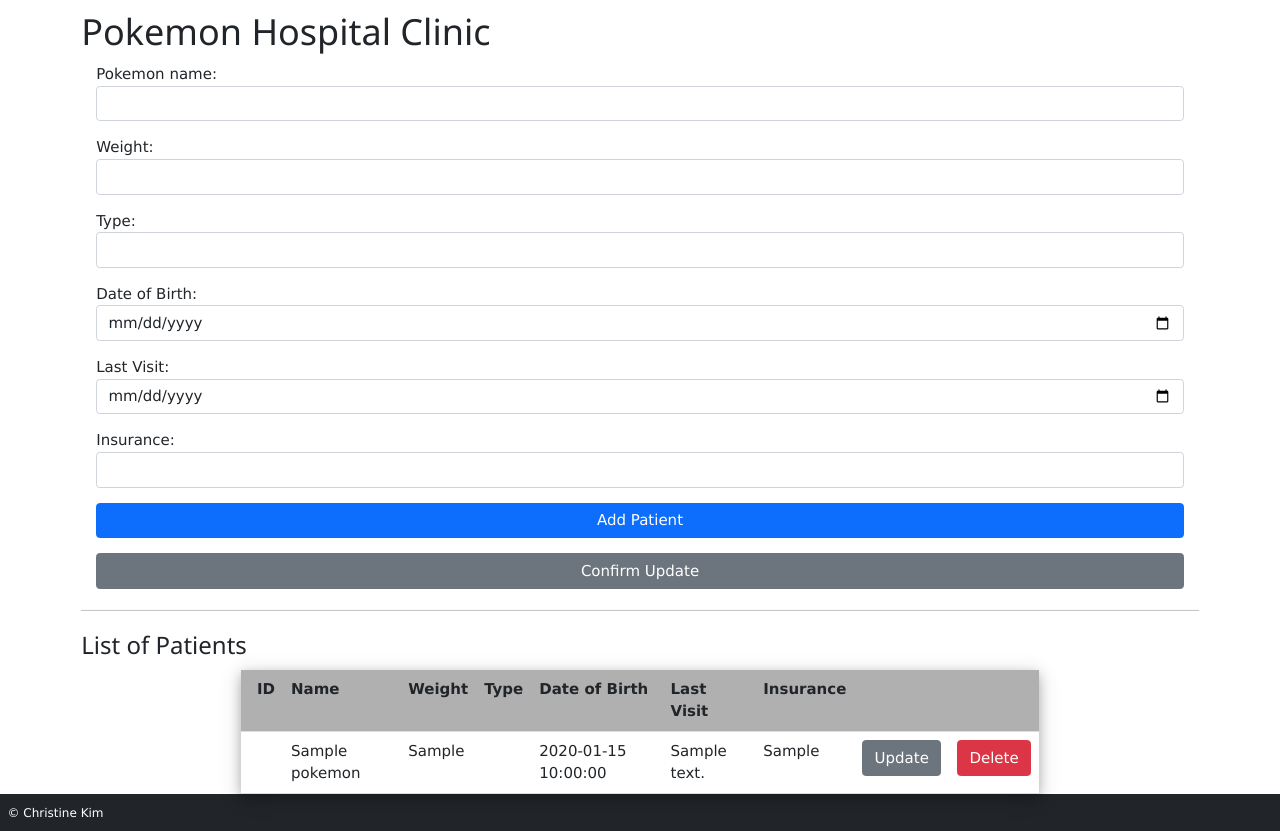
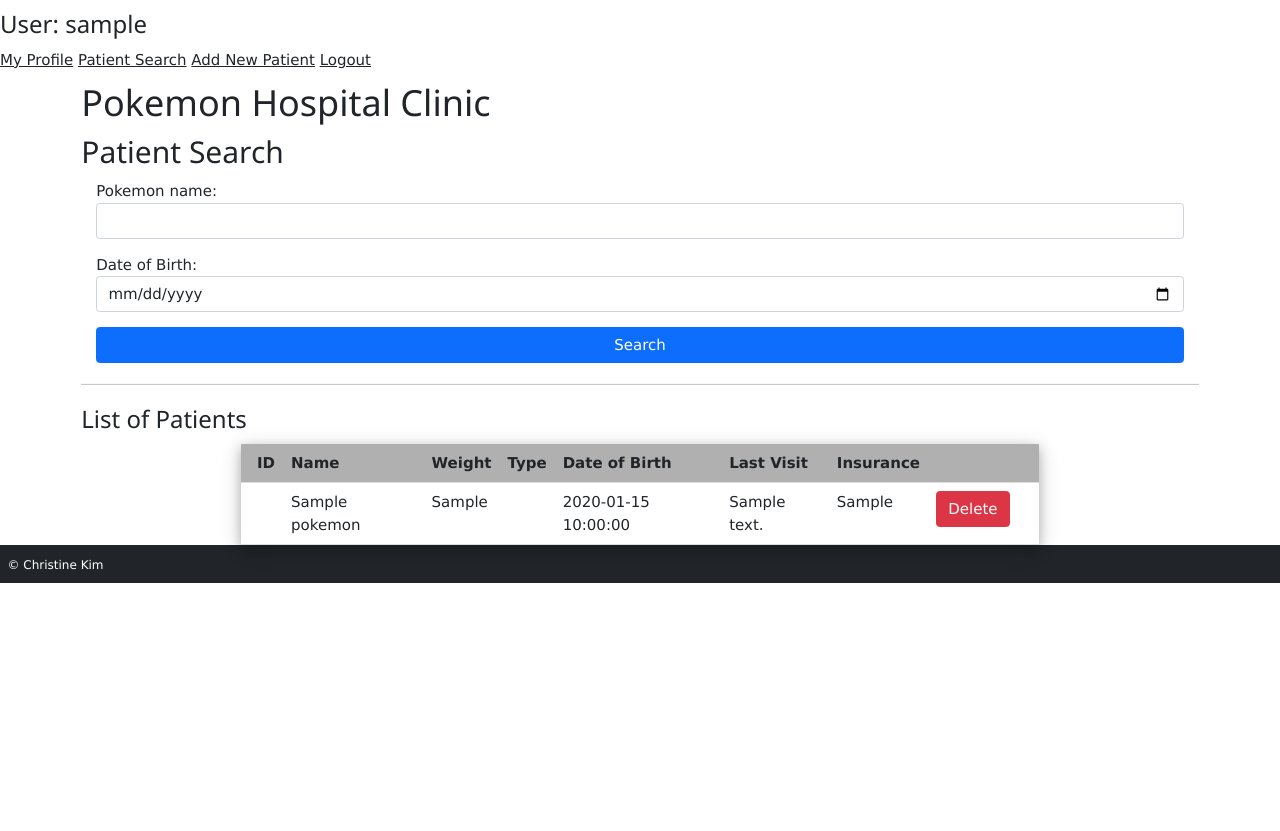
Before and after one commit to cfkim/pokemon-hospital, a PHP site: page /patient-search.php in a window 1280 px wide. After the commit the page ends 583 px from the top, so only its background shows below. Run offline with PHP 8.4, Linux system fonts and the light colour scheme; the visitor is signed in with stand-in values (Sample User, id 1); tables that the repository leaves empty or names only in its code hold one stand-in row (values such as "Sample post"); data that the repository does not hold is empty.

Commit message:
started on search pokemon

```diff
--- a/login.php
+++ b/login.php
@@ -49,9 +49,9 @@ https://code.tutsplus.com/create-a-php-login-form--cms-33261t
                     //checking if password matches
                     if (password_verify($password, $result['password'])) {
                         $_SESSION['loggedin'] = TRUE;
-                        echo $_SESSION['loggedin'];
                         $_SESSION['user'] = $result;
-                        echo '<p class="success">Congratulations, you are logged in!</p>';
+                        //$_SESSION['role'] = $result['role']
+                        //echo '<p class="success">Congratulations, you are logged in!</p>';
                         header("Location: pokemonform.php");
                     } else {
                         echo '<p class="error">Username and/or password is incorrect</p>';
--- a/patient-search.php
+++ b/patient-search.php
@@ -1,11 +1,25 @@
+<!--https://stackoverflow.com/questions/3512507/proper-way-to-logout-from-a-session-in-php-->
+
 <?php
 require("connect-db.php");
 require("pokemon-db.php");
 
+session_start();
+
+//error_reporting(0);
+
+#if not logged in, redirect to login page
+if (!isset($_SESSION['loggedin'])) {
+	header('Location: login.php');
+	exit;
+}
+
 $list_of_pokemon = getAllPokemon();
+
 
 if ($_SERVER['REQUEST_METHOD'] == 'POST')
 {
+
    if (!empty($_POST['deleteBtn']))
    {
     deletePokemonByID($_POST['pokemonID_to_delete']);
@@ -25,32 +39,11 @@ if ($_SERVER['REQUEST_METHOD'] == 'POST')
     updatePokemonByID($_POST['pokemon_ID'], $_POST['name'], $_POST['weight'], $_POST['type'], $_POST['insurance']);
     $list_of_pokemon = getAllPokemon();
    }
+   else if (!empty($_POST['searchBtn']))
+   {
+    $list_of_pokemon = searchPokemon($_POST['pokemon_name'], $_POST['date_of_birth']);
+   }
 }
-
-/*if ($_SERVER['REQUEST_METHOD'] == 'POST')
-{
-
-   if (!empty($_POST['deleteBtn']))
-   {
-    deleteNurseByID($_POST['nurseID_to_delete']);
-    $list_of_nurses = getAllNurses();
-   }
-   else if (!empty($_POST['addBtn']))
-   {
-      addNurse($_POST['pokemon_name'], $_POST['weight'], $_POST['type'], $_POST['date_of_birth'], $_POST['last_visit'], $_POST['insurance']);
-      $list_of_pokemon = getAllPokemon();
-   }
-   else if (!empty($_POST['updateBtn']))
-   {
-      echo $_POST['pokemon_ID_to_update'];
-   }
-   else if (!empty($_POST['confirmUpdateBtn']))
-   {
-    echo $_POST['pokemon_ID'];
-    updatePokemonByID($_POST['pokemon_ID'], $_POST['pokemon_name'], $_POST['weight'], $_POST['type'], $_POST['date_of_birth'], $_POST['last_visit'], $_POST['insurance']);
-    $list_of_pokemon = getAllPokemon();
-   }
-}*/
 
 ?>
 
@@ -68,42 +61,33 @@ if ($_SERVER['REQUEST_METHOD'] == 'POST')
 </head>
 
 <body>
+
+
+<h3>User: <?php echo $_SESSION['user']['username'] ?></h3>
+
+<a href="myprofile.php">My Profile</a>
+  <a href="patient-search.php">Patient Search</a>
+  <a href="add-patient.php">Add New Patient</a>
+  <a href="logout.php">Logout</a>
+
 <div class="container">
   <h1>Pokemon Hospital Clinic</h1>
+  <h2>Patient Search</h2>
 
-  <form name="mainForm" action="pokemonform.php" method="post">
-      <input type="hidden" name="pokemon_ID" value="<?php echo $_POST['pokemon_ID_to_update'];?>">
+  <!-- <a href="patient-search.php">Click to open the next page</a> -->
+
+  <form name="mainForm" action="patient-search.php" method="post">
       <div class="row mb-3 mx-3">
         Pokemon name:
-        <input type="text" class="form-control" name="pokemon_name" required value="<?php echo $_POST['pokemon_name_to_update'];?>"/>
-      </div>
-      <div class="row mb-3 mx-3">
-        Weight:
-        <input type="number" class="form-control" name="weight" required value="<?php echo $_POST['weight_to_update'];?>"/>
-      </div>
-      <div class="row mb-3 mx-3">
-        Type:
-        <input type="text" class="form-control" name="type" required value="<?php echo $_POST['type_to_update'];?>"/>
+        <input type="text" class="form-control" name="pokemon_name" value="<?php echo $_POST['pokemon_name_to_update'];?>"/>
       </div>
       <div class="row mb-3 mx-3">
         Date of Birth:
-        <input type="date" class="form-control" name="date_of_birth" required value="<?php echo $_POST['date_of_birth_to_update'];?>"/>
+        <input type="date" class="form-control" name="date_of_birth" value="<?php echo $_POST['date_of_birth_to_update'];?>"/>
       </div>
       <div class="row mb-3 mx-3">
-        Last Visit:
-        <input type="date" class="form-control" name="last_visit" required value="<?php echo $_POST['last_visit_to_update'];?>"/>
-      </div>
-      <div class="row mb-3 mx-3">
-        Insurance:
-        <input type="text" class="form-control" name="insurance" required value="<?php echo $_POST['insurance_to_update'];?>"/>
-      </div>
-      <div class="row mb-3 mx-3">
-        <input type="submit" value="Add Patient" name="addBtn"
-                class="btn btn-primary" title="Add a patient to the pokemon health center" />
-      </div>
-      <div class="row mb-3 mx-3">
-        <input type="submit" value="Confirm Update" name="confirmUpdateBtn"
-                class="btn btn-secondary" title="Update a pokemon into pokemon table" />
+        <input type="submit" value="Search" name="searchBtn"
+                class="btn btn-primary" title="Search up a patient" />
       </div>
     </form>
 
@@ -137,18 +121,7 @@ if ($_SERVER['REQUEST_METHOD'] == 'POST')
      <td><?php echo $pokemon['last_visit']; ?></td>
      <td><?php echo $pokemon['insurance']; ?></td>
     <td>
-        <form action="pokemonform.php" method="post">
-          <input type="submit" value="Update" name="updateBtn" class="btn btn-secondary"/></td>
-          <input type="hidden" name="pokemon_ID_to_update" value="<?php echo $pokemon['pokemon_ID']; ?>"/>
-          <input type="hidden" name="pokemon_name_to_update" value="<?php echo $pokemon['name']; ?>"/>
-          <input type="hidden" name="weight_to_update" value="<?php echo $pokemon['weight']; ?>"/>
-          <input type="hidden" name="type_to_update" value="<?php echo $pokemon['type']; ?>"/>
-          <input type="hidden" name="date_of_birth_to_update" value="<?php echo $pokemon['date_of_birth']; ?>"/>
-          <input type="hidden" name="last_visit_to_update" value="<?php echo $pokemon['last_visit']; ?>"/>
-          <input type="hidden" name="insurance_to_update" value="<?php echo $pokemon['insurance']; ?>"/>
-        </form>
-    <td>
-      <form action="pokemonform.php" method="post">
+      <form action="patient-search.php" method="post">
         <input type="submit" value="Delete" name="deleteBtn" class="btn btn-danger"/>
         <input type="hidden" name="pokemonID_to_delete" value="<?php echo $pokemon['pokemon_ID']; ?>"/>
       </form>
--- a/pokemon-db.php
+++ b/pokemon-db.php
@@ -88,4 +88,15 @@ function getNurseSpecialties($nurse_ID)
   return $results;
 }
 
+function searchPokemon($name, $date_of_birth)
+{
+  global $db;
+  $query = "select * from pokemon where name=$name, date_of_birth=$date_of_birth";
+  $statement = $db->prepare($query);
+  $statement->execute();
+  $results = $statement->fetchAll();   // fetch()
+  $statement->closeCursor();
+  return $results;
+}
+
 ?>
```
Also changed, not shown: myprofile.php (+8 -1 lines), nurse.php (+8 -8 lines), pokemonform.php (+5 -2 lines).
